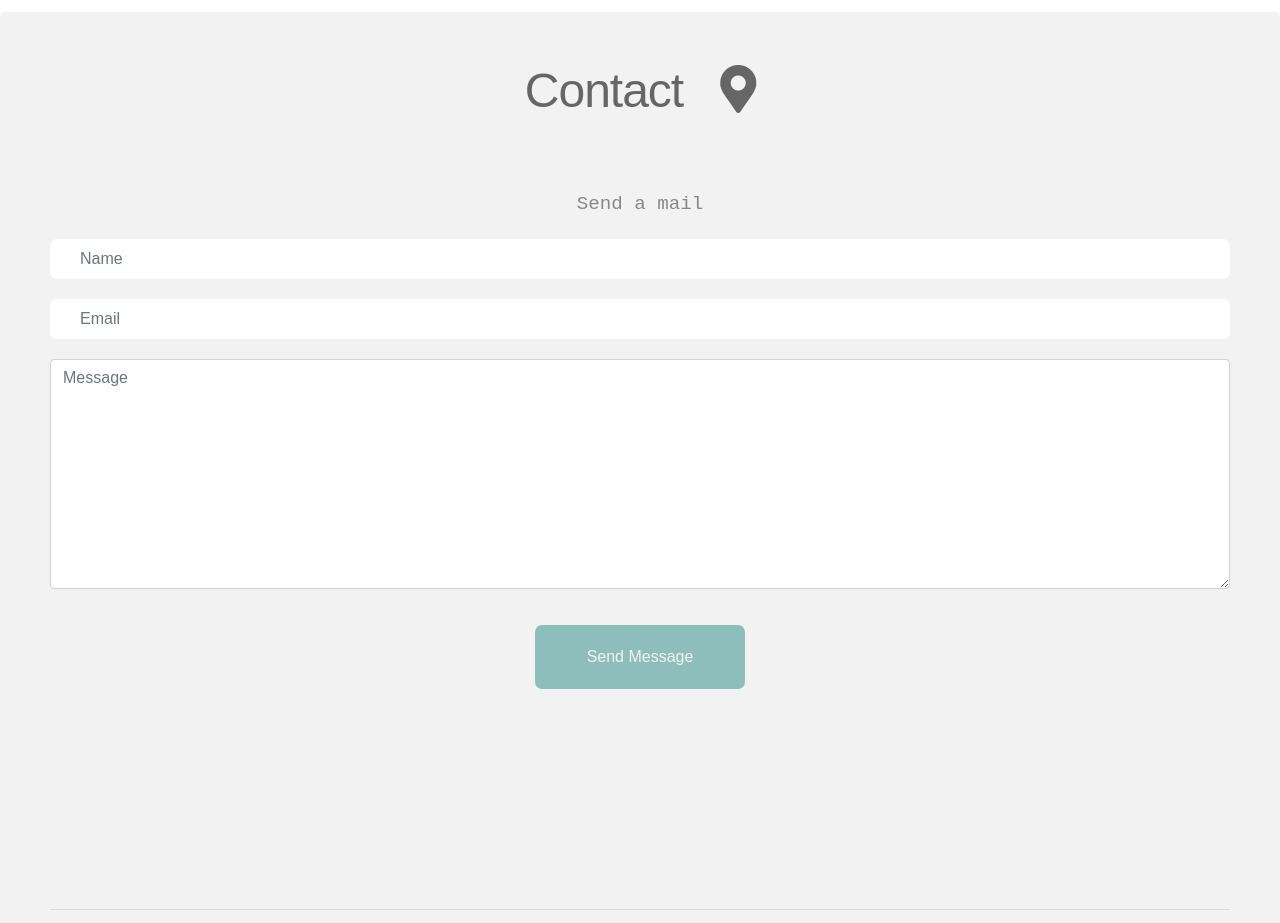
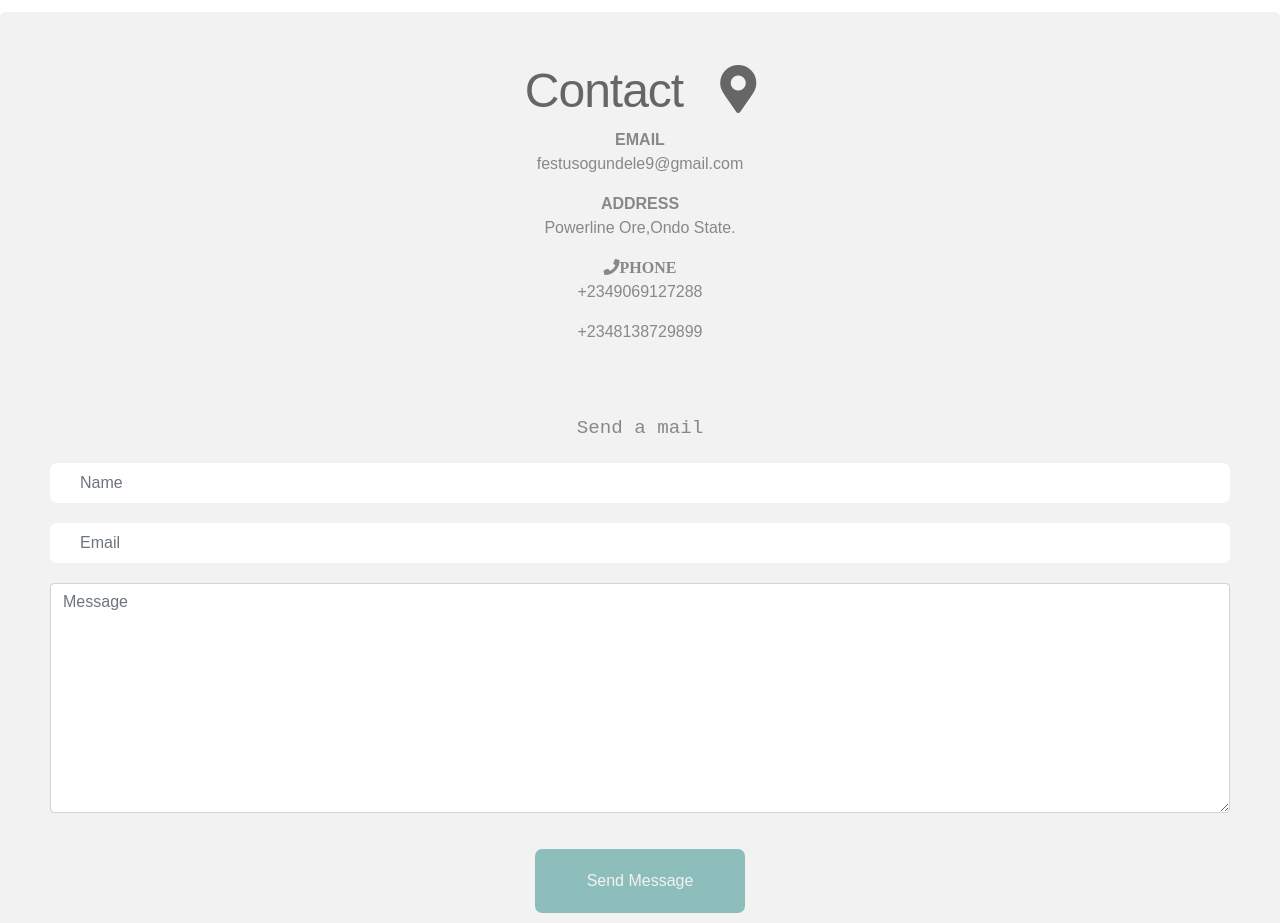
Before and after one commit to ogundelefestus/ogundelefestus.github.io, a plain HTML site: page index.html in a window 1280 px wide. Shown: the part 2820-3743 px from the top of the page. Drawn offline with nearby package versions, Linux system fonts and the light colour scheme.

Commit message:
i uncomment html tag

```diff
--- a/index.html
+++ b/index.html
@@ -108,7 +108,7 @@
                 <header>
                     <h2 style="font-size: 3em;">Contact &nbsp; <i class="fas fa-map-marker-alt"></i></h2>
                 </header>
-                <!--  <div style="margin: 5px;">
+                <div style="margin: 5px;">
                     <strong>EMAIL</strong><br/>
                     <p>festusogundele9@gmail.com</p>
                     <strong>ADDRESS</strong>
@@ -116,7 +116,7 @@
                     <strong i class="fas fa-phone">PHONE</strong>
                     <p>+2349069127288</p>
                     <p>+2348138729899</p>
-                </div>-->
+                </div>
 
                 <p style="text-align: center;  margin-top: 70px; font-size:1.2em; font-family: 'Courier New', Courier, monospace; color:#888;">Send a mail</p>
 
```
